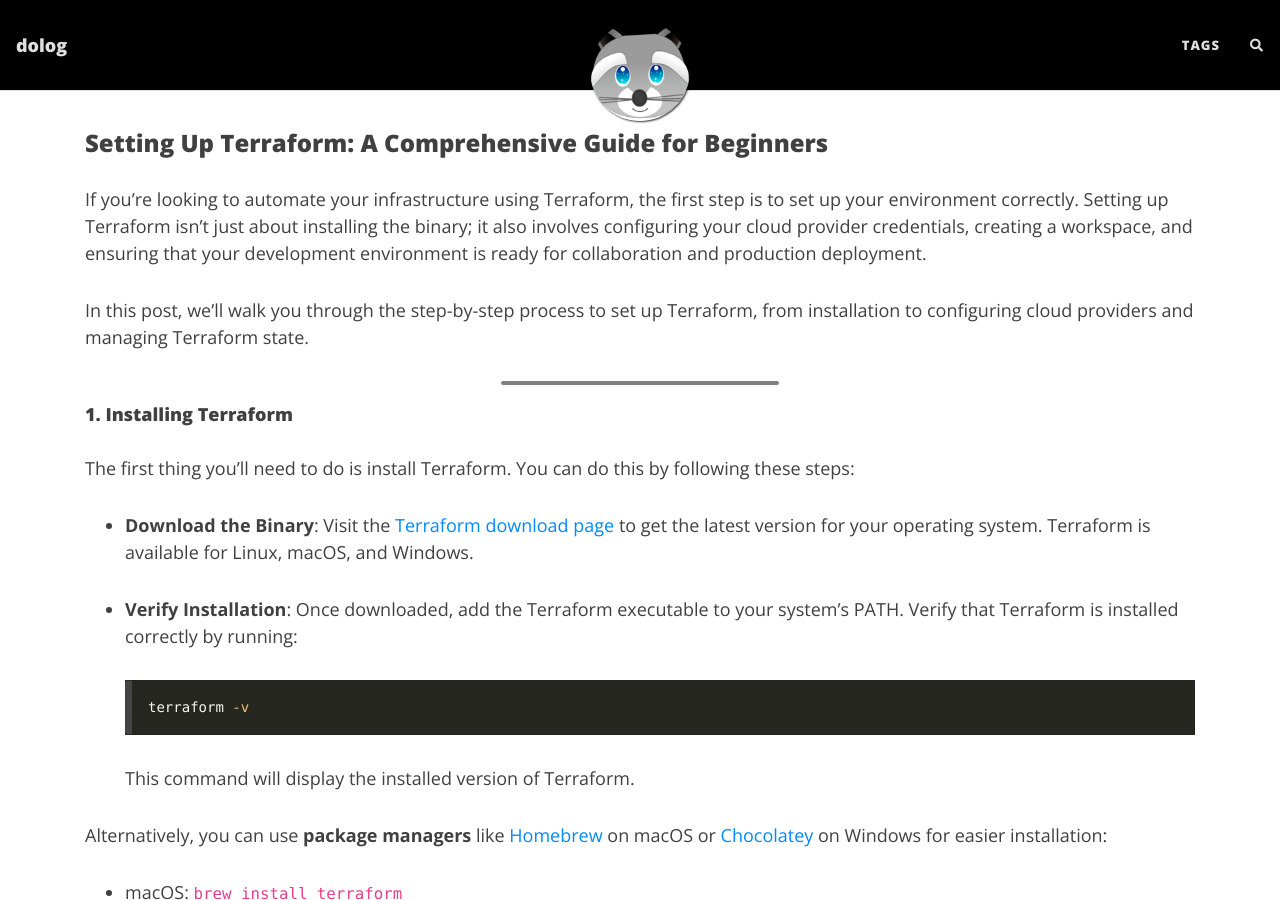
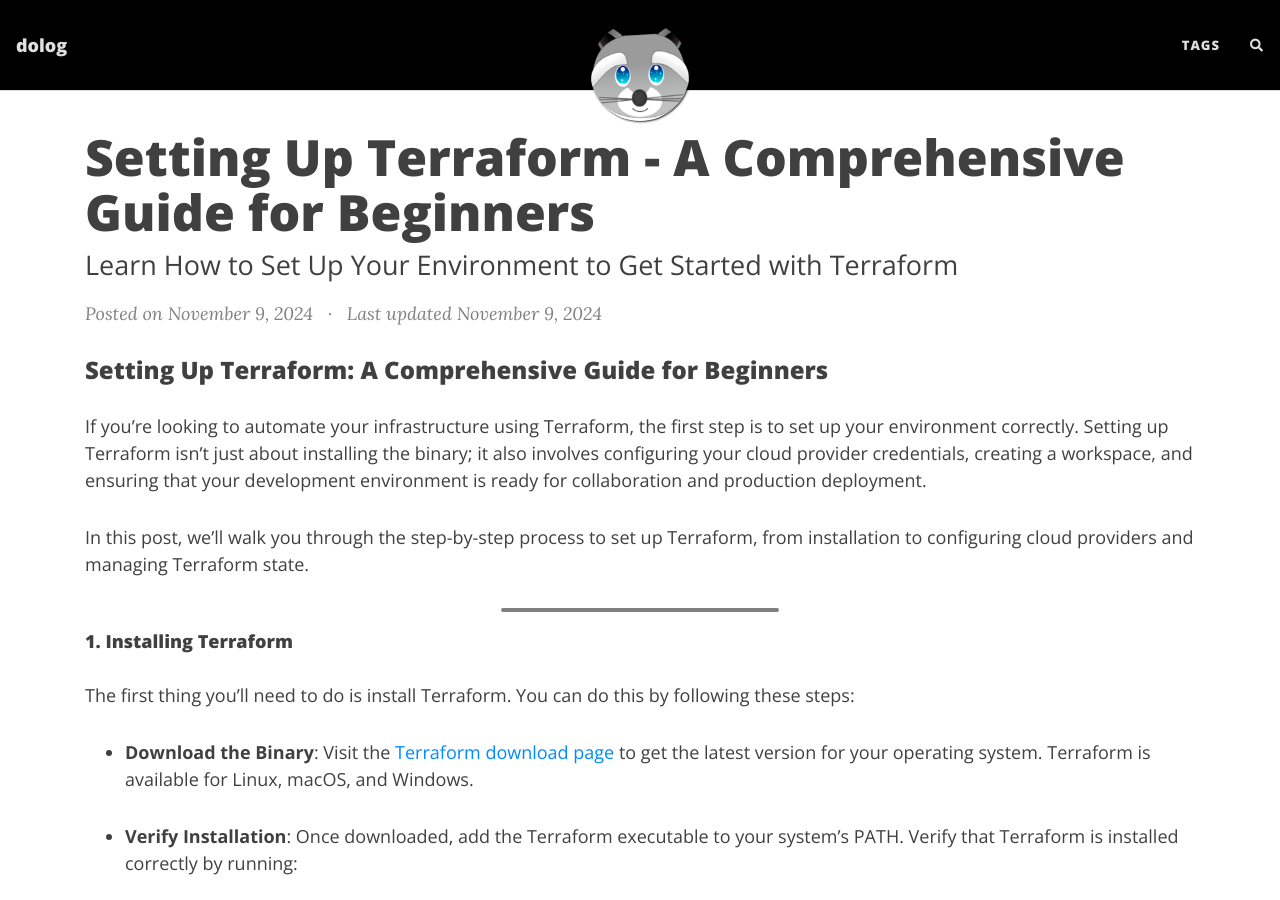
Before and after one commit to doldoldol21/doldoldol21.github.io, a Jekyll site: the page built from _posts/2024-11-09-terraform-setup-guide.md, in a window 1280 px wide and 900 px high. Built offline with Jekyll 4.4.1, drawn with Linux system fonts in a browser that asks for light colours; nearby versions of some CDN libraries; some web fonts are replaced; comment, search, counter and statistics services are not loaded; some of the changed text lies outside the part shown.

Commit message:
posting 2024-11-09 2

```diff
--- a/_posts/2024-11-09-terraform-setup-guide.md
+++ b/_posts/2024-11-09-terraform-setup-guide.md
@@ -1,6 +1,6 @@
 ---
 layout: post
-title: Setting Up Terraform: A Comprehensive Guide for Beginners
+title: Setting Up Terraform - A Comprehensive Guide for Beginners
 subtitle: Learn How to Set Up Your Environment to Get Started with Terraform
 thumbnail-img: ""
 comments: true
```
Also changed, not shown: _posts/2024-11-09-beginners-guide-to-docker.md (+1 -1 lines), _posts/2024-11-09-docker-networking-basics.md (+1 -1 lines), _posts/2024-11-09-terraform-infrastructure-as-code.md (+1 -1 lines).
